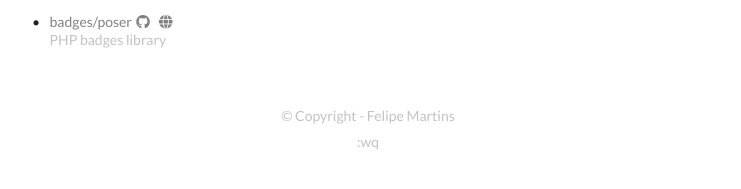
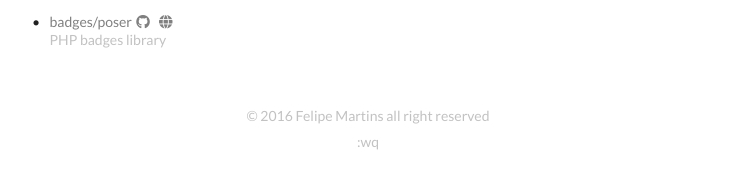
Before and after one commit to fefas/blog.fefas.net, a Jekyll site: the page built from pages/home.html, in a window 1280 px wide. Shown: the part 459-648 px from the top of the page, without its empty margins (272-1013 px from the left). Built offline with Jekyll 4.4.1, drawn with Linux system fonts in a browser that asks for light colours; nearby versions of some CDN libraries.

Commit message:
Better copyright message in footer

```diff
--- a/_includes/footer.html
+++ b/_includes/footer.html
@@ -1,4 +1,5 @@
 <div id=footer class="ui center aligned basic segment">
-  <p>&copy; Copyright - {{ site.data.me.name }}</p>
+  <p id=copyright>&copy; 2016 <span class="name">{{ site.data.me.name }}</span>
+    all right reserved</p>
   <p>:wq</p>
 </div>
```
